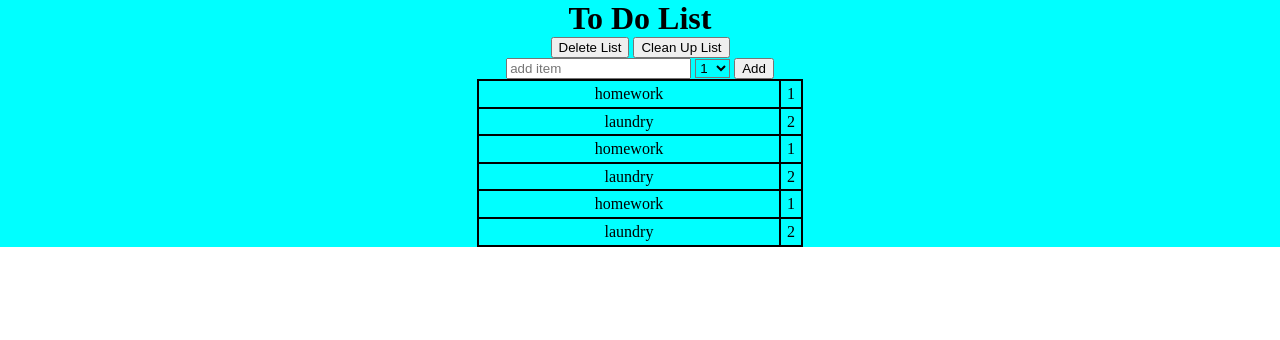
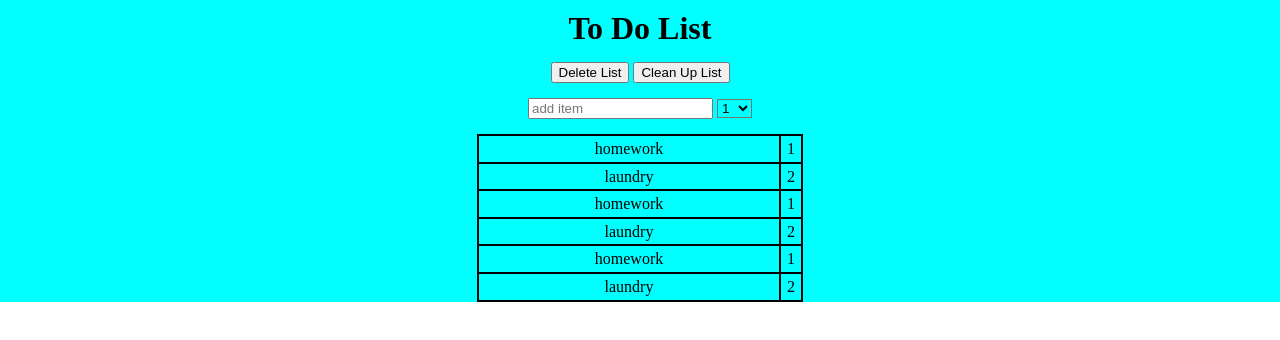
Before and after one commit to AndreaWZ/ToDoList, a plain HTML site: page index.html in a window 1280 px wide. Drawn offline with nearby package versions, Linux system fonts and the light colour scheme.

Commit message:
add margin/padding to button and text

```diff
--- a/index.html
+++ b/index.html
@@ -21,7 +21,7 @@
                 <option value="four">4</option>
                 <option value="five">5</option>
             </select>
-            <input class="submit" type="submit" value="Add"/>
+            <!-- <input class="submit" type="submit" value="Add"/> -->
         </form>
         <div id="contents"></div>
     </div>
--- a/index.js
+++ b/index.js
@@ -55,3 +55,8 @@ function deleteList() {
     const wrapper = $("#wrapper")[0];
     wrapper.appendChild(contentsDiv);
 }
+
+// $(".submit").click(function(){
+//     const itemName = $(".text").text();
+//     const itemPriority = $(".select");
+// });
--- a/style.css
+++ b/style.css
@@ -9,8 +9,17 @@ body {
 
 h1 {
     margin: 0;
+    padding-top: 10px;
+    padding-bottom: 15px;
 }
 
+button {
+    margin-bottom: 15px;
+}
+
+form {
+    margin-bottom: 15px;
+}
 .select {
     background: none;
     width: 35px;
```
